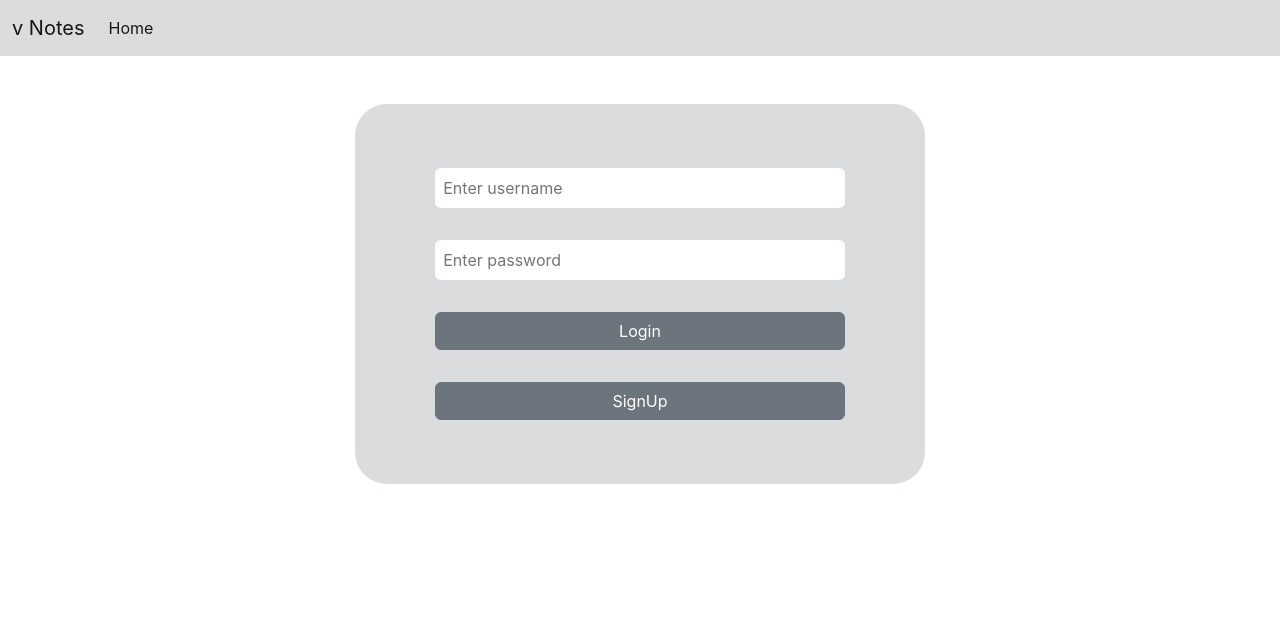
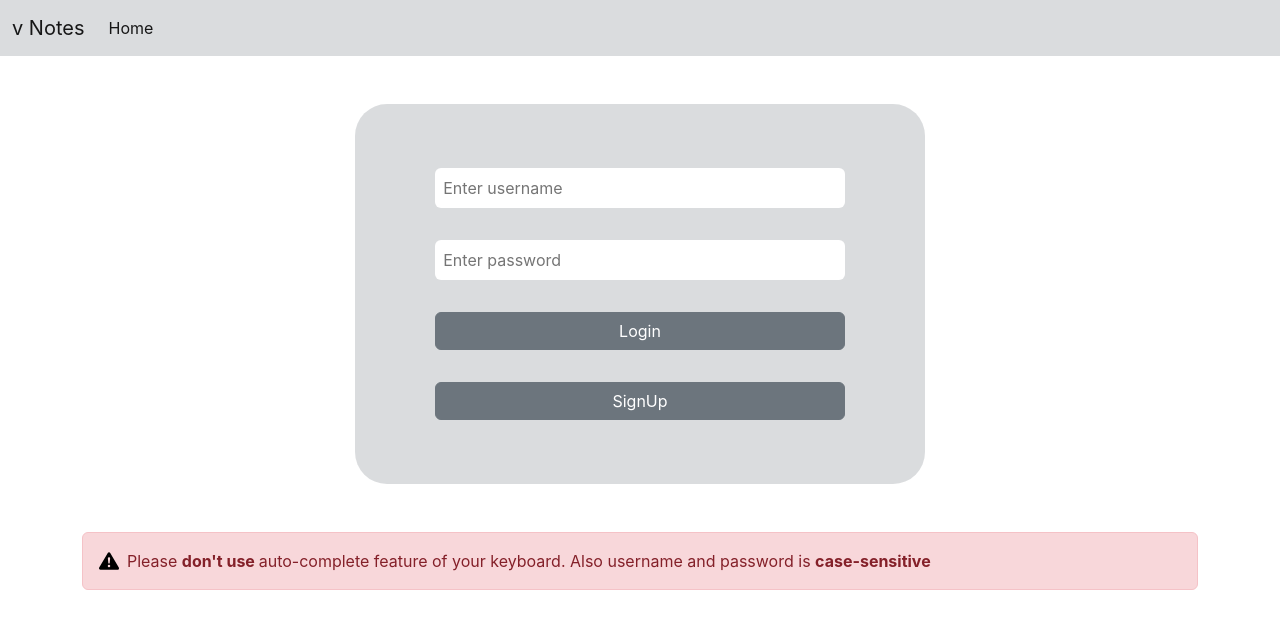
Before and after one commit to Vishesh-Pandey/v-notes, a React (Create React App) app: page / in a window 1280 px wide. Shown: the top 628 px of the page. Built offline with nearby package versions, Linux system fonts and the light colour scheme.

Commit message:
added alert to handle bug

```diff
--- a/src/components/Login.js
+++ b/src/components/Login.js
@@ -75,7 +75,7 @@ function Login() {
             alert("Please try again")
         }
         else if (flag === 0) {
-            alert("Incorrect username or password")
+            alert("Incorrect username or password. If correct click on login again.")
         }
 
     }
@@ -116,6 +116,19 @@ function Login() {
                         </div>
                     </div>
                 </div>
+
+                <div className="row">
+                    <div className="col">
+                        <div className="alert alert-danger d-flex align-items-center" role="alert">
+                            <svg width={20} xmlns="http://www.w3.org/2000/svg" className="bi bi-exclamation-triangle-fill flex-shrink-0 me-2" viewBox="0 0 16 16" role="img" aria-label="Warning:">
+                                <path d="M8.982 1.566a1.13 1.13 0 0 0-1.96 0L.165 13.233c-.457.778.091 1.767.98 1.767h13.713c.889 0 1.438-.99.98-1.767L8.982 1.566zM8 5c.535 0 .954.462.9.995l-.35 3.507a.552.552 0 0 1-1.1 0L7.1 5.995A.905.905 0 0 1 8 5zm.002 6a1 1 0 1 1 0 2 1 1 0 0 1 0-2z" />
+                            </svg>
+                            <div>
+                                Please <b>don't use </b> auto-complete feature of your keyboard. Also username and password is <b>case-sensitive</b>
+                            </div>
+                        </div>
+                    </div>
+                </div>
             </div>
         </>
     )
```
